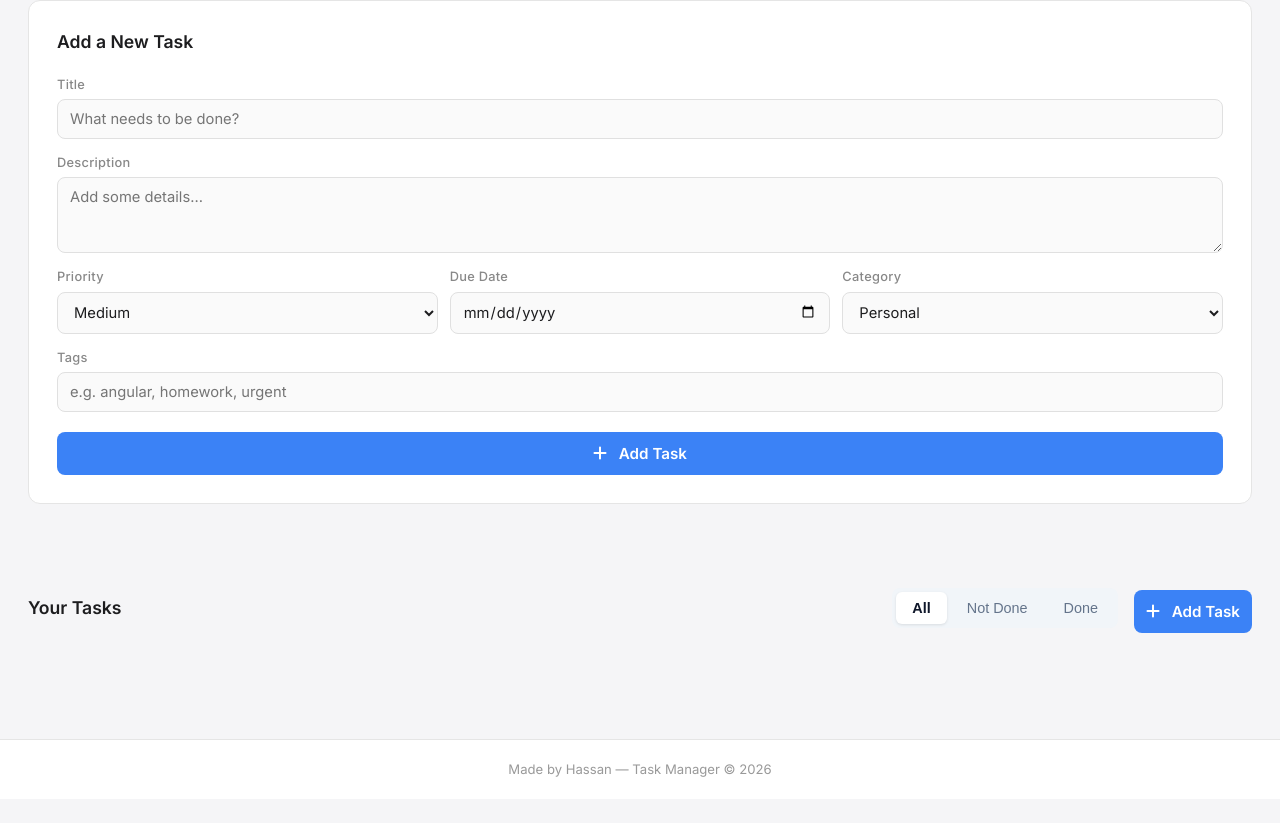
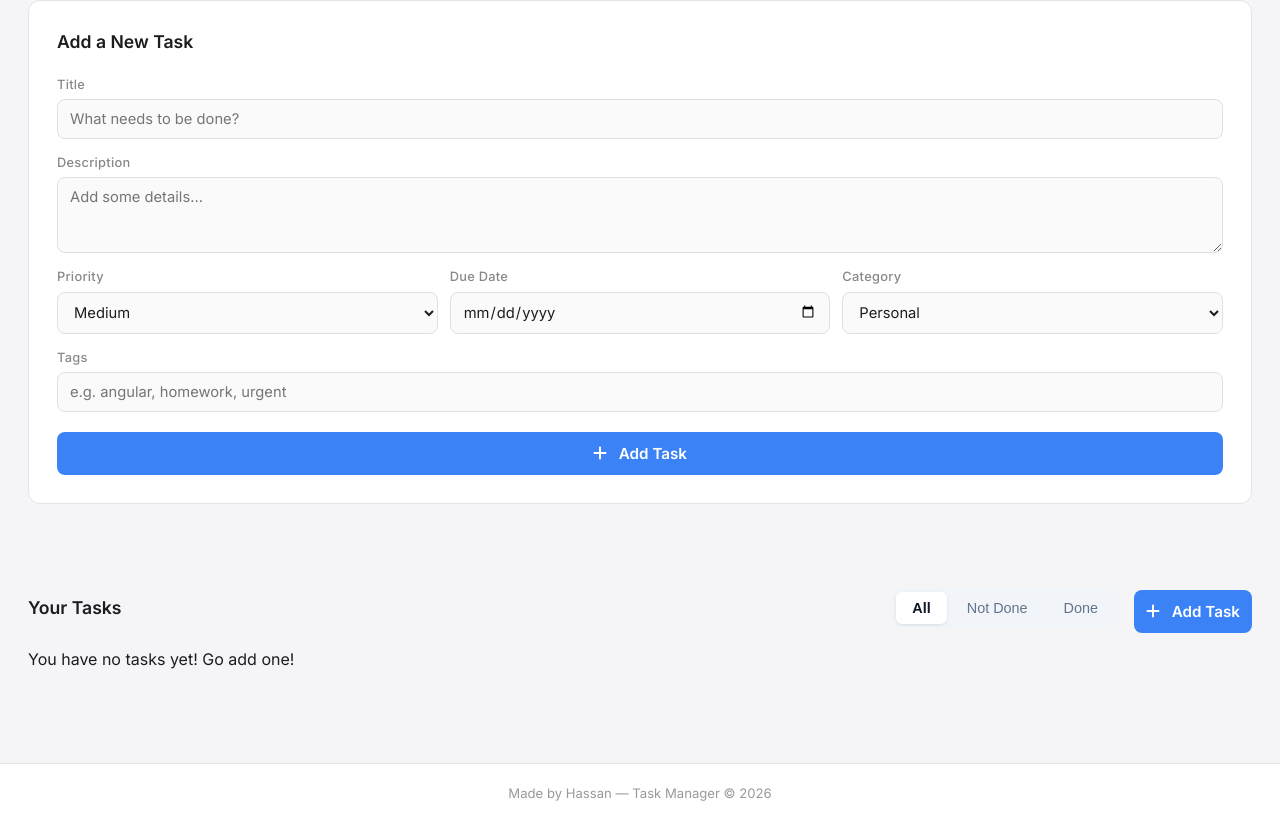
Before and after one commit to HassanAbdelhamed22/angular_taskManager, an Angular app: page / in a window 1280 px wide. Shown: the part 655-1478 px from the top of the page. Before the commit the page ends 1454 px from the top, so only its background shows below. Built offline with nearby package versions, Linux system fonts and the light colour scheme.

Commit message:
feat: implement task isDone logic and eppear empty message if no tasks yet

```diff
--- a/src/app/app.html
+++ b/src/app/app.html
@@ -2,6 +2,6 @@
 <main>
   <app-home></app-home>
   <app-task-input (taskCreated)="addTask($event)"></app-task-input>
-  <app-task-list [tasks]="tasks"></app-task-list>
+  <app-task-list [tasks]="tasks" (statusChanged)="onStatusChanged($event)"></app-task-list>
 </main>
 <app-footer></app-footer>
--- a/src/app/app.ts
+++ b/src/app/app.ts
@@ -18,4 +18,8 @@ export class App {
   addTask(task: Task) {
     this.tasks.push(task);
   }
+
+  onStatusChanged(taskId: string) {
+    alert(`Task ${taskId} status changed`);
+  }
 }
--- a/src/app/components/taskCard/taskCard.html
+++ b/src/app/components/taskCard/taskCard.html
@@ -1,6 +1,6 @@
 <div class="task-card">
   <div class="card-left">
-    <input type="checkbox" class="task-checkbox" />
+    <input type="checkbox" class="task-checkbox" [checked]="task.isDone" (change)="toggleDone()" />
   </div>
   <div class="card-body">
     <h3>{{ task.title }}</h3>
--- a/src/app/components/taskCard/taskCard.ts
+++ b/src/app/components/taskCard/taskCard.ts
@@ -1,4 +1,4 @@
-import { Component, Input } from '@angular/core';
+import { Component, EventEmitter, Input, Output } from '@angular/core';
 import { Task } from '../../types';
 
 @Component({
@@ -8,4 +8,11 @@ import { Task } from '../../types';
 })
 export class TaskCardComponent {
   @Input() task!: Task;
+
+  @Output() statusChanged = new EventEmitter<string>();
+
+  toggleDone() {
+    this.task.isDone = !this.task.isDone;
+    this.statusChanged.emit(this.task.id);
+  }
 }
--- a/src/app/components/taskList/taskList.html
+++ b/src/app/components/taskList/taskList.html
@@ -7,7 +7,15 @@
     </div>
   </div>
 
+  <div *ngIf="getFilteredTasks().length === 0" class="empty-state">
+    <p *ngIf="filter === 'all'">You have no tasks yet! Go add one!</p>
+
+    <p *ngIf="filter === 'not_done'">Great job! You have no pending tasks left!</p>
+
+    <p *ngIf="filter === 'done'">You haven't completed any tasks yet.</p>
+  </div>
+
   <div *ngFor="let task of getFilteredTasks(); trackBy: trackByFn">
-    <app-task-card [task]="task"></app-task-card>
+    <app-task-card [task]="task" (statusChanged)="onStatusChanged($event)"></app-task-card>
   </div>
 </div>
--- a/src/app/components/taskList/taskList.ts
+++ b/src/app/components/taskList/taskList.ts
@@ -1,4 +1,4 @@
-import { Component, Input } from '@angular/core';
+import { Component, EventEmitter, Input, Output } from '@angular/core';
 import { CommonModule } from '@angular/common';
 import { TaskCardComponent } from '../taskCard/taskCard';
 import { TabsComponent } from '../tabs/tabs';
@@ -12,6 +12,8 @@ import { Task } from '../../types';
 })
 export class TaskListComponent {
   @Input() tasks: Task[] = [];
+
+  @Output() statusChanged = new EventEmitter<string>();
 
   filter: 'all' | 'not_done' | 'done' = 'all';
 
@@ -34,6 +36,10 @@ export class TaskListComponent {
     this.filter = newFilter;
   }
 
+  onStatusChanged(taskId: string) {
+    this.statusChanged.emit(taskId);
+  }
+
   trackByFn(index: number, task: Task) {
     return task.id;
   }
```
